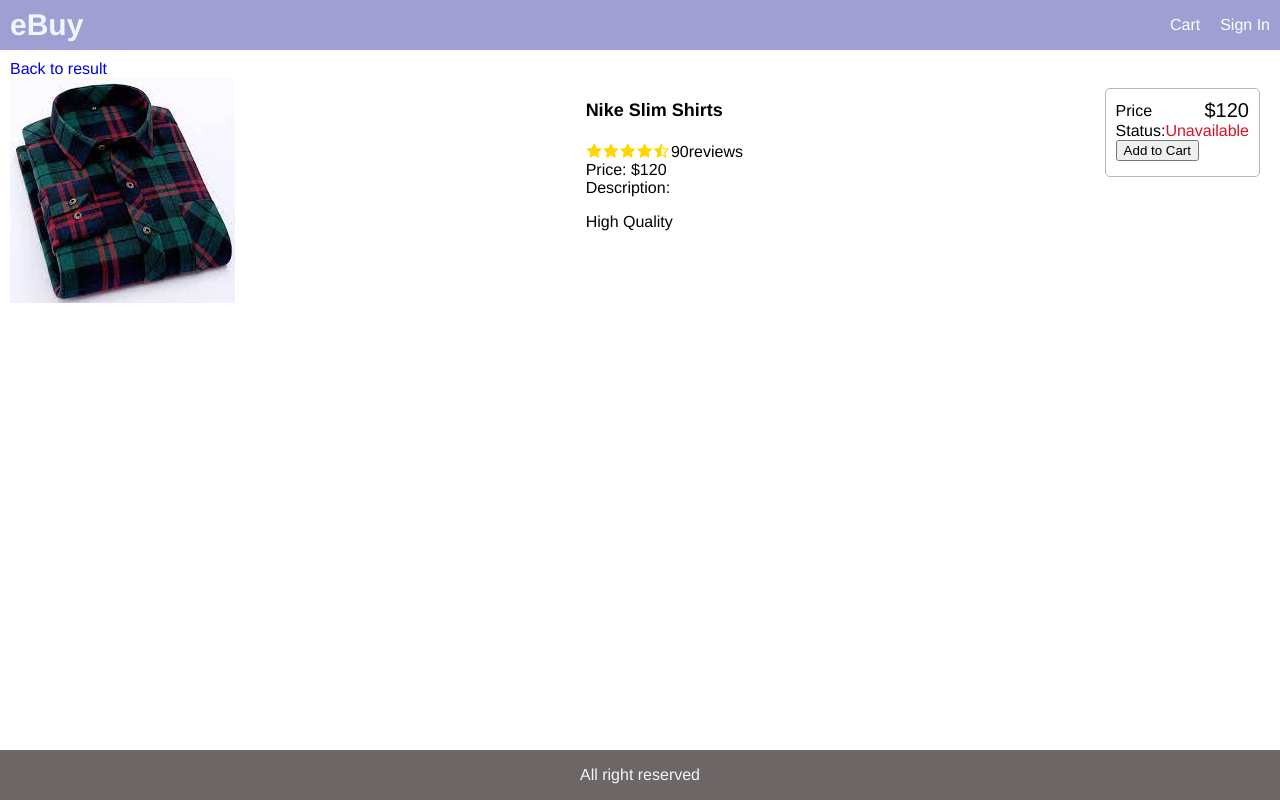
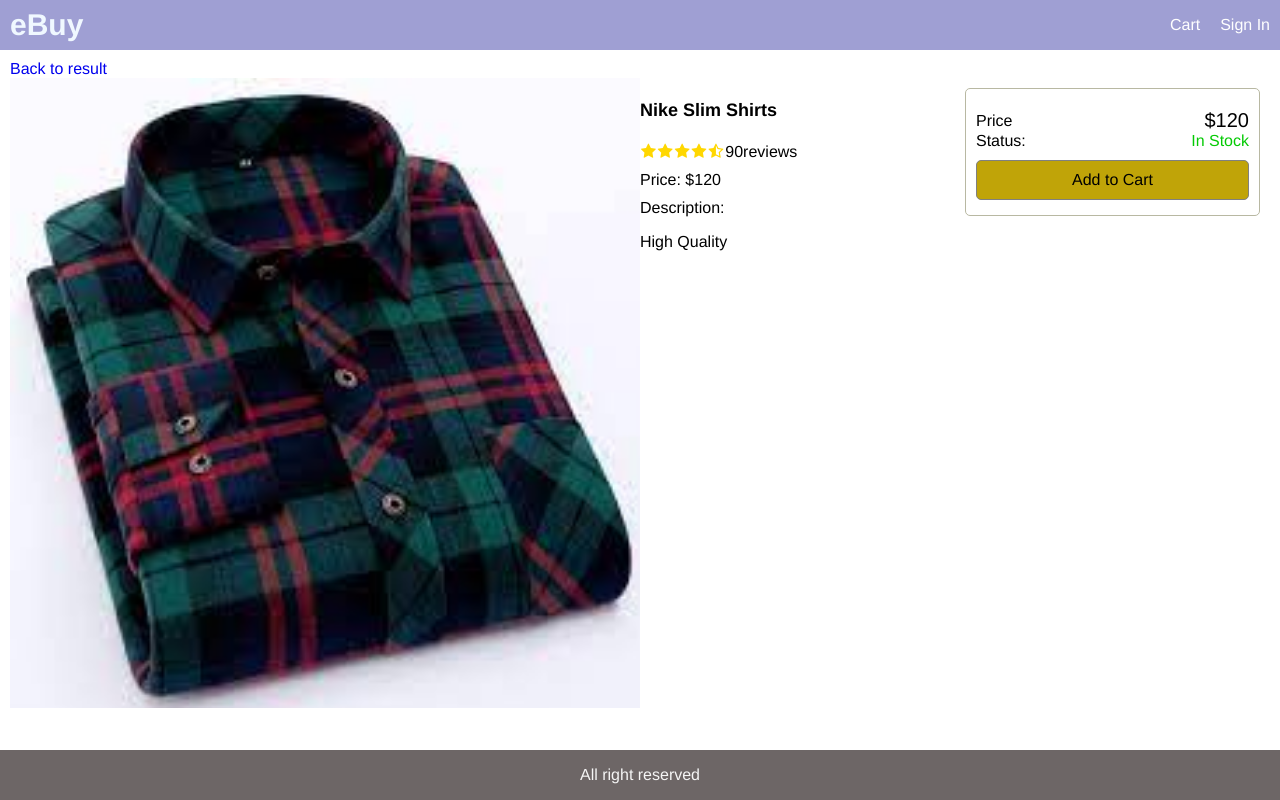
Before and after one commit to njoanc/eBuy, a React (Create React App) app: page /product/1 in a window 1280 px wide. Built offline with nearby package versions, Linux system fonts and the light colour scheme.

Commit message:
add(): style on screens

```diff
--- a/src/data.js
+++ b/src/data.js
@@ -7,7 +7,7 @@
       image: "./../images/product-1.jpg",
       price: "$120",
       brand: "Nike",
-      countInStock: 0,
+      countInStock: 10,
       rating: 4.5,
       numReviews: 90,
       description: "High Quality",
--- a/src/index.css
+++ b/src/index.css
@@ -62,8 +62,33 @@
 ul{
   padding:0;
   margin: 0;
-  list-style-type:none;
-  ;
+  list-style-type:none
+}
+li{
+  margin-top: 1rem;
+}
+button{
+  padding:1rem;
+  border-radius: 0.5rem;
+  border: 00.1rem gray solid;
+  font-size: 1.6rem;
+  font-family: Helvetica,Arial,sans-serif;
+  -webkit-font-smoothing: antialiased;
+  -moz-osx-font-smoothing: grayscale;
+  background-color:lightgray ;
+  cursor: pointer;
+}
+
+button.primary{
+  background-color: rgb(192, 164, 8);
+}
+button.block{
+  width: 100%;
+}
+
+button:hover{
+  border-radius: 0.1rem rgb(1, 8, 14) solid;
+
 }
 /* header*/
 header a{
@@ -89,6 +114,13 @@
 .row.top{
   align-items:flex-start ;
 }
+
+.col-1{
+  flex:1 1 25rem
+}
+.col-2{
+  flex:2 1 50rem
+}
 /*Image*/
 
 img{
@@ -99,7 +131,9 @@
   max-width: 29rem;
   width: 100%;
 }
-
+img.large{
+  width: 100%;
+}
 /*Card*/
 .card{
   border: 0.1rem rgb(184, 184, 162) solid;
@@ -130,6 +164,7 @@
 
 }
 
+/*Alert*/
 .success{
   color: rgb(4, 202, 4);
 }
--- a/src/screens/ProductScreen.js
+++ b/src/screens/ProductScreen.js
@@ -41,7 +41,7 @@
                   <div className="price">{product.price}</div>
                 </div>
                 <div className="row">
-                  <div>Status: </div>
+                  <div>Status:</div>
                   <div>
                     {product.countInStock > 0 ? (
                       <span className="success">In Stock</span>
```
